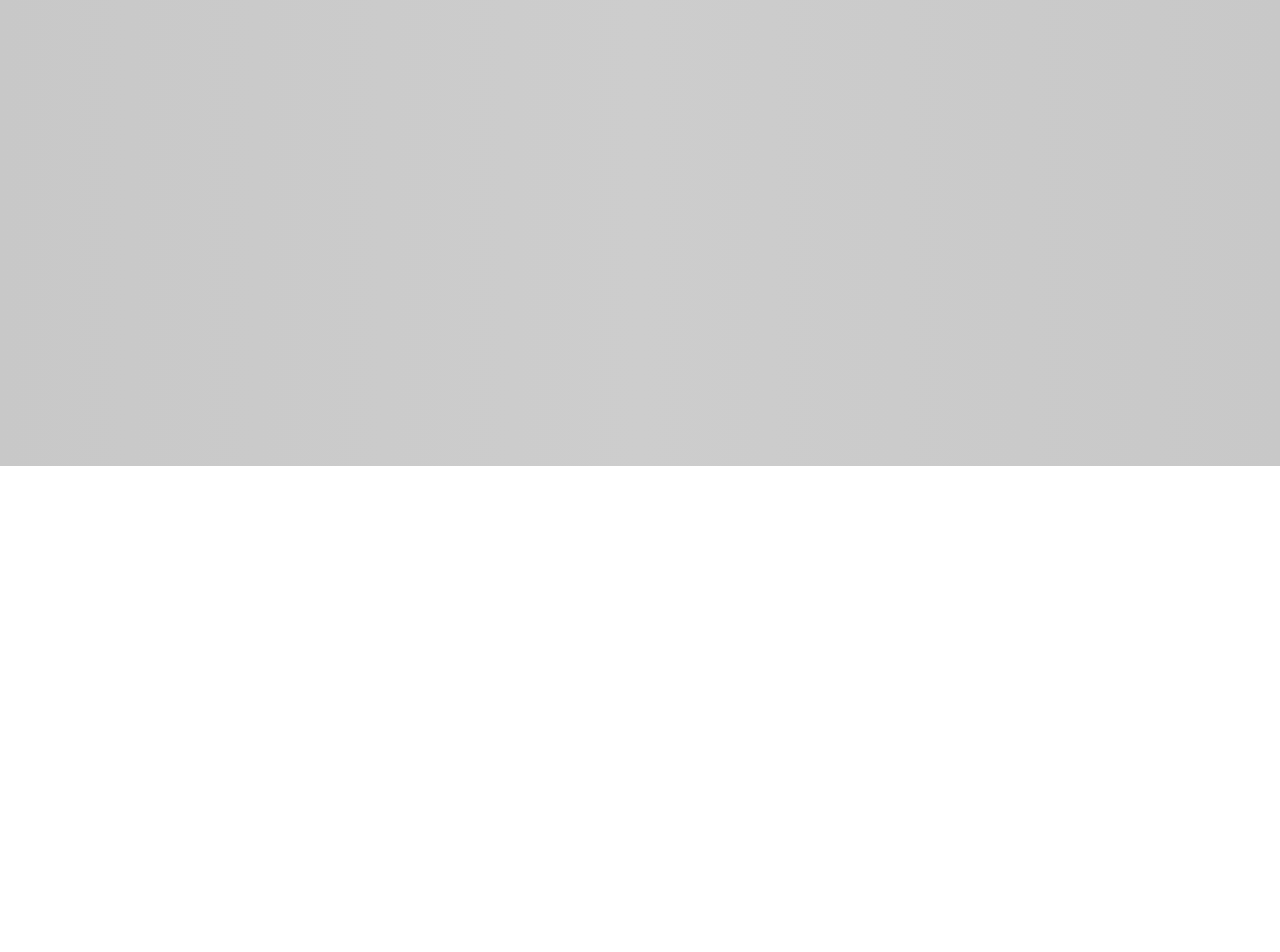
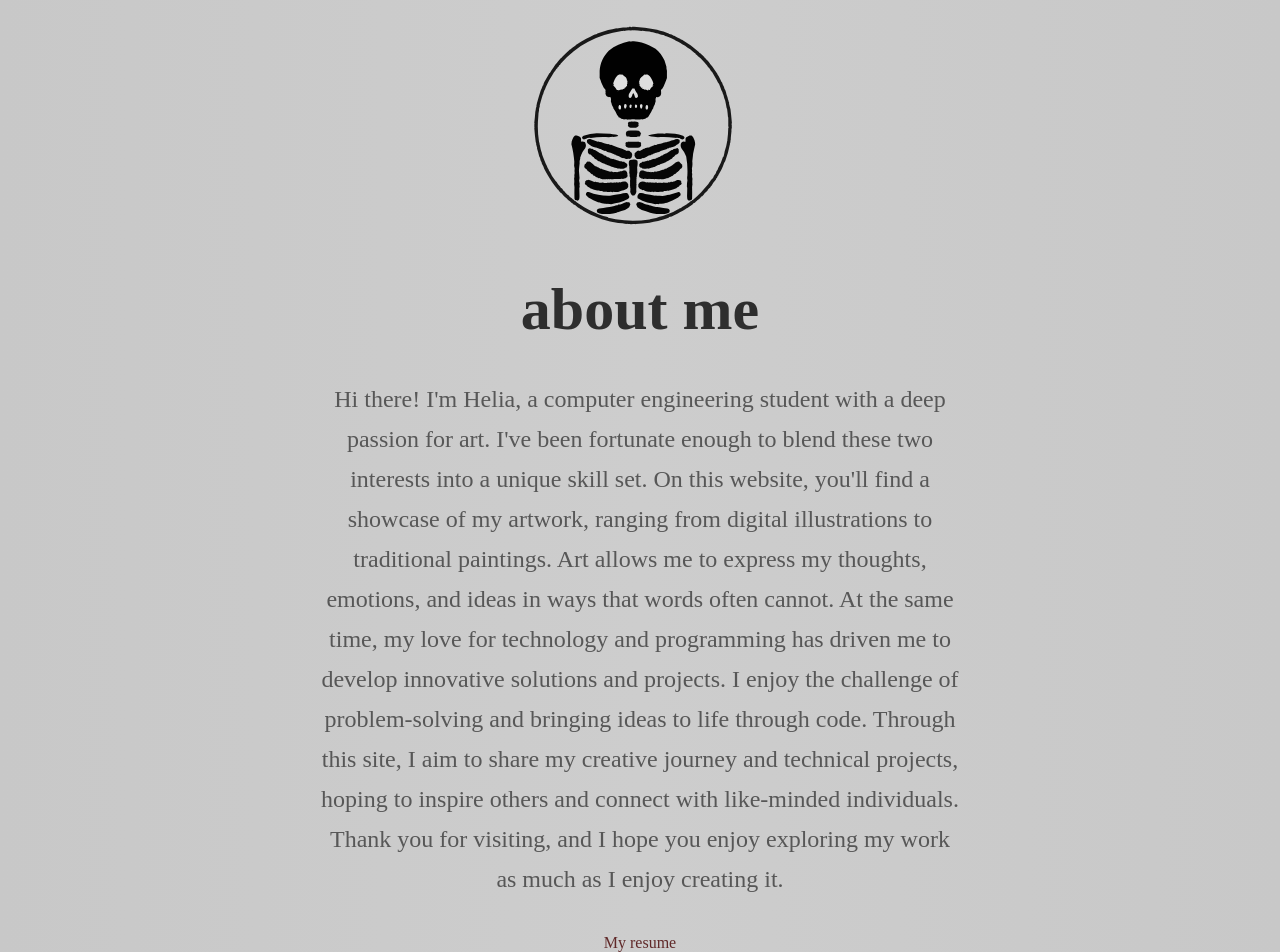
Before and after one commit to heliamazinani/portfolio, a React (Vite) app in the folder webPortfolio/: page / in a window 1280 px wide. Shown: the part 334-1286 px from the top of the page. Before the commit the page ends 800 px from the top, so only its background shows below. Built offline with nearby package versions, Linux system fonts and the light colour scheme.

Commit message:
adding bio

```diff
--- a/webPortfolio/src/components/navbar/Navbar.css
+++ b/webPortfolio/src/components/navbar/Navbar.css
@@ -22,7 +22,7 @@
 
   }
 .logo{
-    height: 35vh;
+    height: 30vh;
 
 }
 .bat{
--- a/webPortfolio/src/components/navbar/bio/bio.css
+++ b/webPortfolio/src/components/navbar/bio/bio.css
@@ -0,0 +1,35 @@
+.bio{
+    display: flex;
+    align-items: center;
+    flex-direction: column;
+    gap: 35px;
+    margin-top: 15vh;
+}
+.bio h1{
+    text-align: center;
+    width: 50%;
+    font-size: 60px;
+    font-weight: 600;
+    color: #2e2e2e;
+}
+.bio p{
+    display: inline;
+    width: 50%;
+    text-align: center;
+    justify-content: center;
+    font-size: 24px;
+    line-height: 40px;
+    color: #575757;
+
+
+}
+
+.me{
+
+    float: right;
+    margin: 0 15px 15px 0;
+    width: 200px;
+    height: auto;
+
+
+}
--- a/webPortfolio/src/components/navbar/bio/bio.jsx
+++ b/webPortfolio/src/components/navbar/bio/bio.jsx
@@ -1,9 +1,21 @@
 import React from "react";
 import './bio.css'
+import me from '../../../assets/me.svg'
 const Bio = () =>{
     return(
 <div className="bio">
-    glkfbjnxd
+<img className='me' src={me} alt="" />
+<h1>about me</h1>
+
+    <p>Hi there! I'm Helia, a computer engineering student with a deep passion for art.
+        I've been fortunate enough to blend these two interests into a unique skill set.
+        On this website, you'll find a showcase of my artwork, ranging from digital illustrations to traditional paintings.
+         Art allows me to express my thoughts, emotions, and ideas in ways that words often cannot. At the same time, my love for technology and programming has driven me to develop innovative solutions and projects.
+          I enjoy the challenge of problem-solving and bringing ideas to life through code.
+          Through this site, I aim to share my creative journey and technical projects, hoping to inspire others and connect with like-minded individuals.
+           Thank you for visiting, and I hope you enjoy exploring my work as much as I enjoy creating it.</p>
+
+    <div className="resume">My resume</div>
 
 </div>
 
```
Also changed, not shown: webPortfolio/src/assets/me.svg (added).
